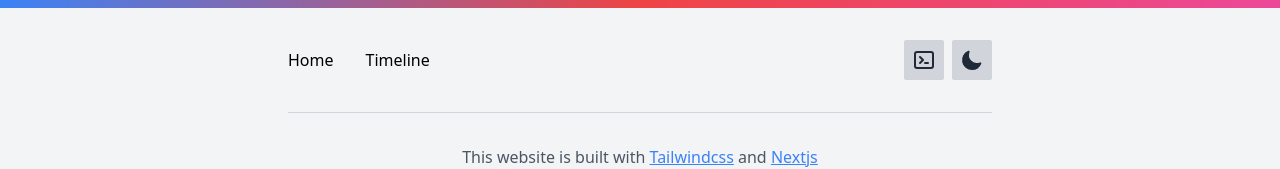
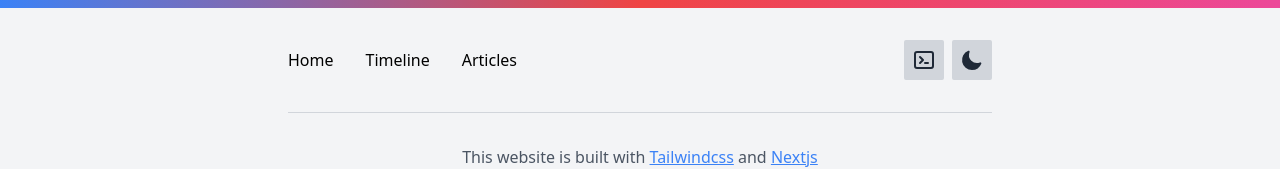
Before and after one commit to Seifbarouni/seifbarouni.live, a Next.js app: page /components/Layout in a window 1280 px wide. Shown: the top 169 px of the page. Built offline with nearby package versions, Linux system fonts and the light colour scheme; what tailwindcss-no-scrollbar would draw is missing.

Commit message:
added articles section (for future articles)

```diff
--- /dev/null
+++ b/pages/articles.tsx
@@ -0,0 +1,16 @@
+import Layout from './components/Layout'
+
+interface articlesProps {}
+
+const articles: React.FC<articlesProps> = ({}) => {
+  return (
+    <Layout selected="articles">
+      <div className="flex flex-col  lg:px-72 md:px-16 justify-center">
+        <h1 className="text-3xl md:text-5xl dark:text-white text-black font-bold pt-6 pb-96">
+          No articles a the moment.
+        </h1>
+      </div>
+    </Layout>
+  )
+}
+export default articles
--- a/pages/components/Layout.tsx
+++ b/pages/components/Layout.tsx
@@ -40,6 +40,16 @@ const Layout: React.FC<LayoutProps> = ({ children, selected }) => {
               } cursor-pointer`}
             >
               Timeline
+            </div>
+          </Link>
+          <Link href="/articles">
+            <div
+              className={`${
+                selected === 'articles' &&
+                'border-b  dark:border-white border-black pb-1'
+              } cursor-pointer`}
+            >
+              Articles
             </div>
           </Link>
         </div>
```
